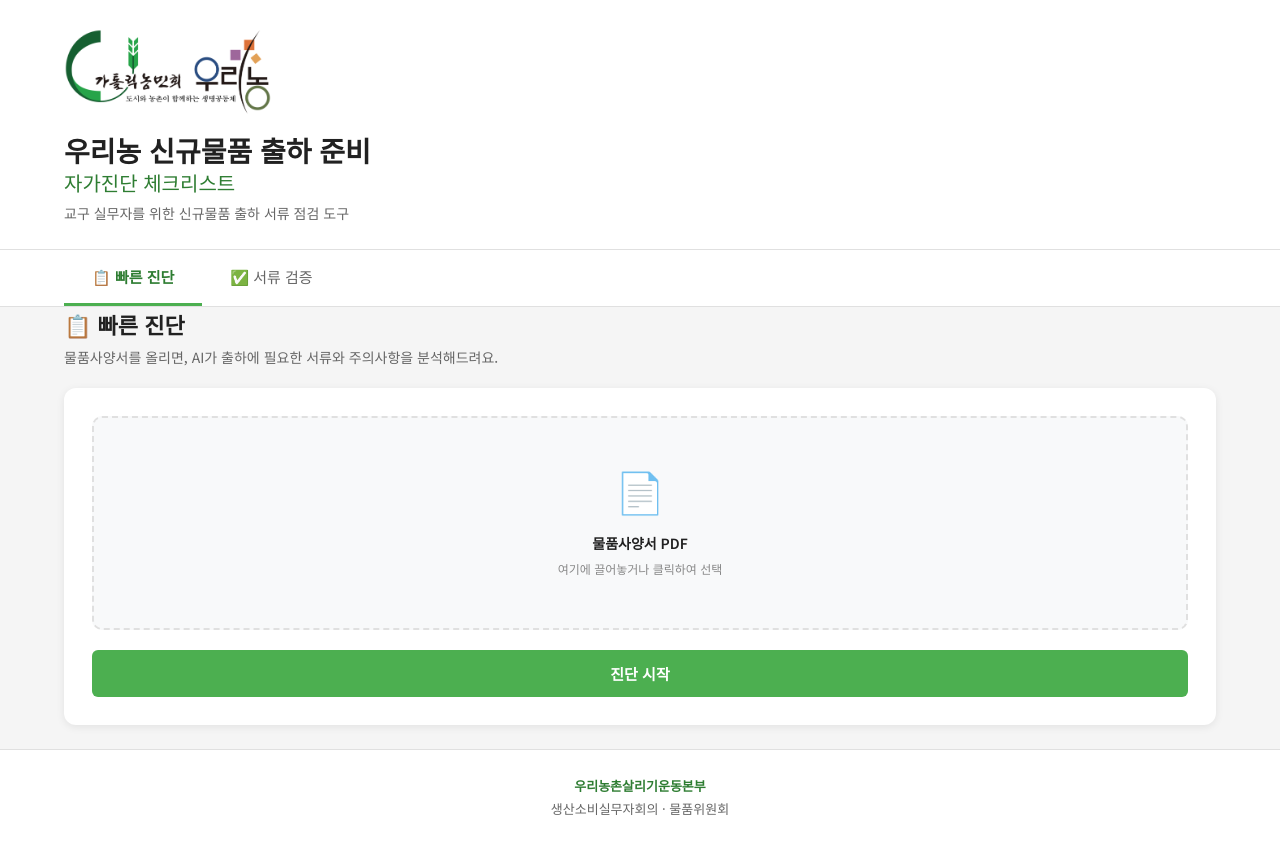
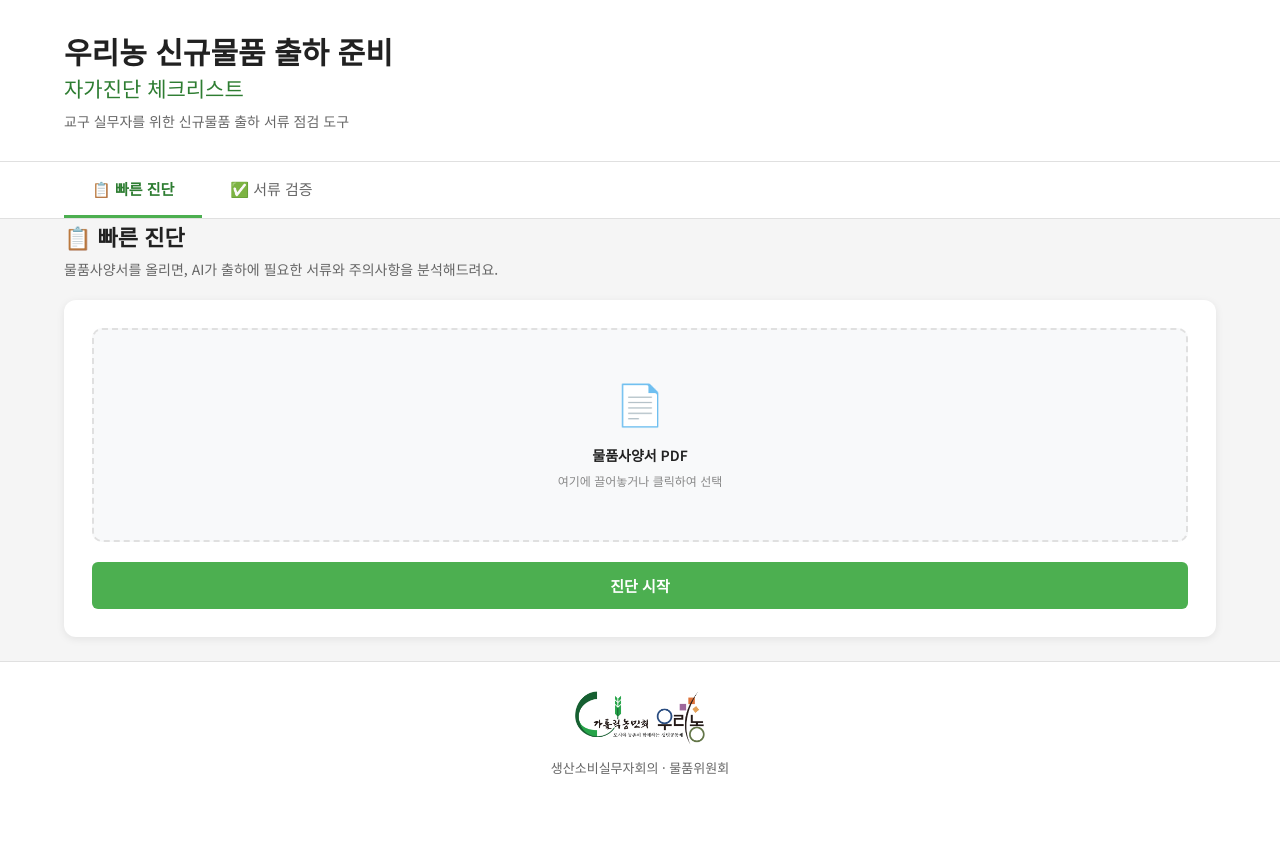
Before and after one commit to urinong/woori-checklist, a Flask app: page / in a window 1280 px wide. After the commit the page ends 774 px from the top, so only its background shows below. Run offline with Flask 3, Linux system fonts and the light colour scheme.

Commit message:
design: 헤더 로고 제거·여백 정리, 푸터에 로고 이미지 삽입

```diff
--- a/static/style.css
+++ b/static/style.css
@@ -64,53 +64,24 @@ html, body {
 .site-header {
   background: #ffffff;
   border-bottom: 1px solid var(--border);
-  padding: 28px 0 24px;
-}
-/* 로고 이미지 */
-.site-logo {
-  display: block;
-  height: 88px;
-  width: auto;
-  margin-bottom: 16px;
-  object-fit: contain;
-}
-
-/* 하위 호환: 혹시 남아있을 경우 숨김 */
-.header-logos { display: none; }
-.logo-placeholder {
-  display: inline-flex;
-  align-items: center;
-  height: 32px;
-  padding: 0 14px;
-  border-radius: 6px;
-  background: var(--green-light);
-  color: var(--green-dark);
-  font-weight: 700;
-  font-size: 13px;
-  letter-spacing: 0.5px;
-  border: 1px solid var(--green-border);
-}
-.logo-placeholder.alt {
-  background: var(--green-dark);
-  color: #ffffff;
-  border-color: var(--green-dark);
+  padding: 32px 0 28px;
 }
 .site-header h1 {
-  margin: 0 0 6px;
-  font-size: 28px;
+  margin: 0 0 8px;
+  font-size: 30px;
   font-weight: 700;
   color: var(--text-primary);
   line-height: 1.3;
 }
 .site-header h1 .sub {
   display: block;
-  font-size: 20px;
+  font-size: 21px;
   font-weight: 500;
   color: var(--green-dark);
-  margin-top: 2px;
+  margin-top: 4px;
 }
 .site-header .subtitle {
-  margin: 6px 0 0;
+  margin: 8px 0 0;
   color: var(--text-secondary);
   font-size: 14px;
 }
@@ -467,13 +438,23 @@ main { padding: 28px 0 60px; }
 .site-footer {
   background: var(--bg-card);
   border-top: 1px solid var(--border);
-  padding: 24px 0;
+  padding: 28px 0;
   text-align: center;
   color: var(--text-secondary);
   font-size: 13px;
-  line-height: 1.8;
+  line-height: 1.6;
 }
-.site-footer strong { color: var(--green-dark); }
+.footer-logo {
+  display: block;
+  height: 56px;
+  width: auto;
+  margin: 0 auto 12px;
+  object-fit: contain;
+}
+.site-footer p {
+  margin: 0;
+  color: var(--text-secondary);
+}
 
 /* ============================================================
  * 오류 메시지
@@ -493,10 +474,10 @@ main { padding: 28px 0 60px; }
  * ============================================================ */
 @media (max-width: 768px) {
   .container { padding: 0 16px; }
-  .site-header { padding: 20px 0 18px; }
-  .site-logo { height: 48px; }
+  .site-header { padding: 22px 0 20px; }
   .site-header h1 { font-size: 22px; }
   .site-header h1 .sub { font-size: 17px; }
+  .footer-logo { height: 44px; }
   .tab-btn { padding: 14px 18px; font-size: 14px; }
   .section-intro h2 { font-size: 18px; }
   .upload-form { padding: 20px; }
--- a/templates/index.html
+++ b/templates/index.html
@@ -19,8 +19,6 @@
   <!-- ───────── 헤더 ───────── -->
   <header class="site-header">
     <div class="container">
-      <img src="{{ url_for('static', filename='logo.png') }}"
-           alt="가톨릭농민회 우리농" class="site-logo">
       <h1>
         우리농 신규물품 출하 준비
         <span class="sub">자가진단 체크리스트</span>
@@ -111,8 +109,9 @@
   <!-- ───────── 푸터 ───────── -->
   <footer class="site-footer">
     <div class="container">
-      <strong>우리농촌살리기운동본부</strong><br>
-      생산소비실무자회의 · 물품위원회
+      <img src="{{ url_for('static', filename='logo.png') }}"
+           alt="가톨릭농민회 우리농" class="footer-logo">
+      <p>생산소비실무자회의 · 물품위원회</p>
     </div>
   </footer>
 
```
